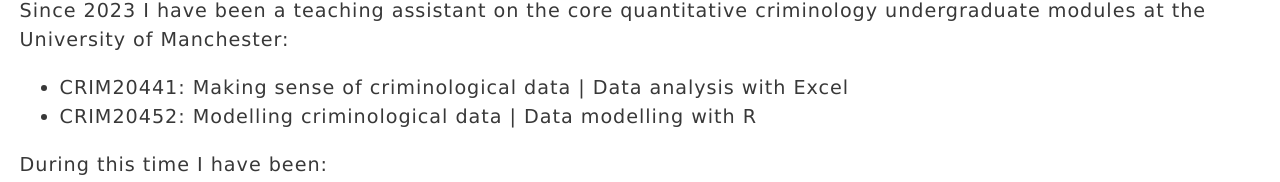
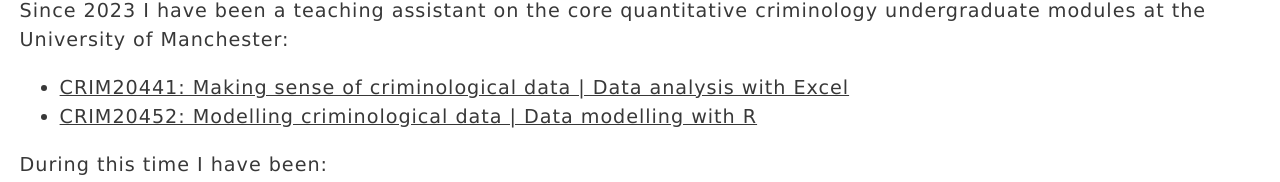
Before and after one commit to foxnic/foxnic.github.io, a plain HTML site: page teaching.html in a window 1280 px wide. Shown: the part 220-402 px from the top of the page. Drawn offline with Linux system fonts and the light colour scheme.

Commit message:
Updated teaching.html

```diff
--- a/teaching.html
+++ b/teaching.html
@@ -27,8 +27,8 @@
 Since 2023 I have been a teaching assistant on the core quantitative criminology undergraduate modules at the University of Manchester:
   <br>
 <ul>
-  <li>CRIM20441: Making sense of criminological data | Data analysis with Excel</li>
-  <li>CRIM20452: Modelling criminological data | Data modelling with R</li>
+  <li><a href="https://www.manchester.ac.uk/study/undergraduate/courses/2025/07052/ba-criminology/course-details/CRIM20441#course-unit-details">CRIM20441: Making sense of criminological data | Data analysis with Excel</a></li>
+  <li><a href="https://www.manchester.ac.uk/study/undergraduate/courses/2025/07052/ba-criminology/course-details/CRIM20452#course-unit-details">CRIM20452: Modelling criminological data | Data modelling with R</a></li>
 </ul>
 
 During this time I have been:
```
